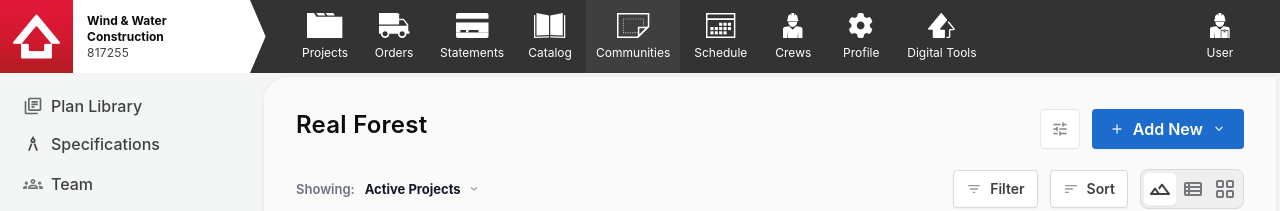
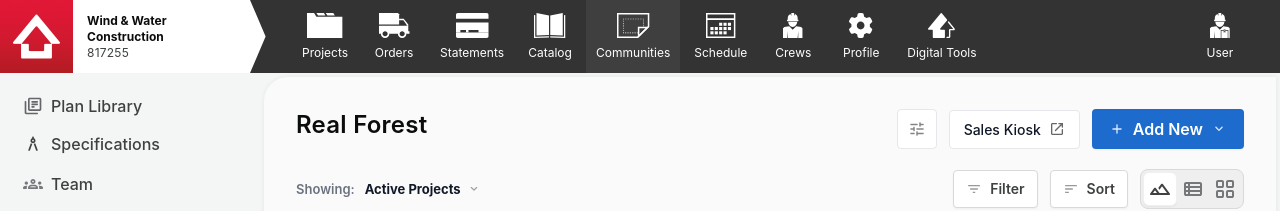
Before and after one commit to Jevohngg/mybldr-frontend, a React (Vite) app: page /communities/real-forest/overview in a window 1280 px wide. Shown: the top 211 px of the page. Built offline with nearby package versions, Linux system fonts and the light colour scheme; a web font is replaced by a local one.

Commit message:
Updated CommunityOverview.tsx

```diff
--- a/src/pages/CommunityDetail/CommunityOverview.tsx
+++ b/src/pages/CommunityDetail/CommunityOverview.tsx
@@ -54,6 +54,21 @@ export default function CommunityOverview() {
               className={styles.iconButtonIcon}
               draggable={false}
             />
+          </Button>
+
+          <Button
+            variant="secondary"
+            onClick={() => window.open('https://www.google.com', '_blank')}
+          >
+            <span className={styles.buttonContent}>
+              <span>Sales Kiosk</span>
+              <img
+                src="/assets/icons/arrow-right.svg"
+                alt=""
+                className={styles.buttonIcon}
+                draggable={false}
+              />
+            </span>
           </Button>
 
           <Button
```
